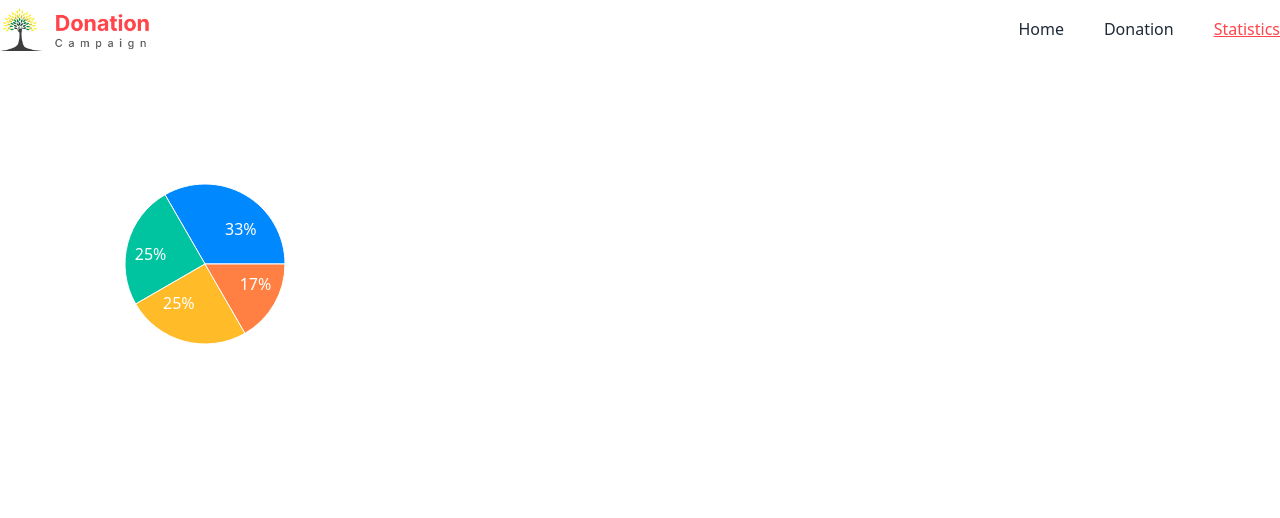
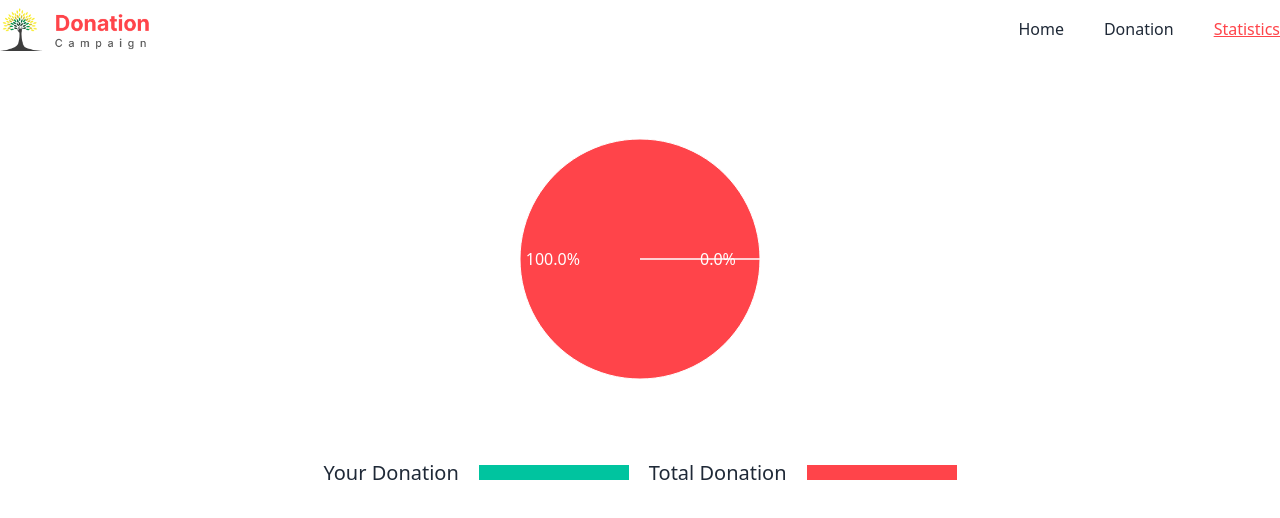
Before and after one commit to fazlecse/donation-campaign, a React (Vite) app: page /statistics in a window 1280 px wide. Shown: the top 518 px of the page. Built offline with nearby package versions, Linux system fonts and the light colour scheme.

Commit message:
add pie chart

```diff
--- a/src/Cards/Cards.jsx
+++ b/src/Cards/Cards.jsx
@@ -1,6 +1,5 @@
 import Card from "../Card/Card";
 const Cards = ({ cards, filterCards }) => {
-  console.log(cards);
   return (
     <div className="container mx-auto py-16 grid grid-cols-1 md:grid-cols-2 lg:grid-cols-4 gap-5">
       {cards.map((card) => (
--- a/src/Layout/Components/PieChartComponent/PieChartComponent.jsx
+++ b/src/Layout/Components/PieChartComponent/PieChartComponent.jsx
@@ -1,16 +1,8 @@
 import React, { useCallback, useEffect, useState } from "react";
 import { PieChart, Pie, Cell } from "recharts";
 import { getStoredApplyDonation } from "../../../Utilities/LocalStorage";
-import localforage from "localforage";
 
-const data = [
-  { name: "Group A", value: 400 },
-  { name: "Group B", value: 300 },
-  { name: "Group C", value: 300 },
-  { name: "Group D", value: 200 },
-];
-
-const COLORS = ["#0088FE", "#00C49F", "#FFBB28", "#FF8042"];
+const COLORS = ["#FF444A", "#00C49F"];
 
 const RADIAN = Math.PI / 180;
 const renderCustomizedLabel = ({
@@ -34,28 +26,28 @@ const renderCustomizedLabel = ({
       textAnchor={x > cx ? "start" : "end"}
       dominantBaseline="central"
     >
-      {`${(percent * 100).toFixed(0)}%`}
+      {`${(percent * 100).toFixed(1)}%`}
     </text>
   );
 };
 
-const PieChartComponent = () => {
-  useEffect(() => {
-    const storedIds = getStoredApplyDonation();
-    // console.log(storedIds);
-
-  }, []);
+const PieChartComponent = ({ cards }) => {
+  const storedIds = getStoredApplyDonation();
+  const storedIdsPercents = (storedIds.length / cards.length) * 100;
+  const cardsPercents = 100 - storedIdsPercents;
+  const data = [
+    { name: "cardsPercents", value: cardsPercents },
+    { name: "storedIdsPercents", value: storedIdsPercents },
+  ];
 
   return (
-    <div>
-      <PieChart width={600} height={600}>
+    <div className="flex items-center justify-center">
+      <PieChart width={300} height={400}>
         <Pie
           data={data}
-          cx={200}
-          cy={200}
           labelLine={false}
           label={renderCustomizedLabel}
-          outerRadius={80}
+          outerRadius={120}
           fill="#8884d8"
           dataKey="value"
         >
--- a/src/Router/router.jsx
+++ b/src/Router/router.jsx
@@ -18,11 +18,12 @@ const router = createBrowserRouter([
       {
         path: "/donation",
         element: <Donation></Donation>,
-        loader: ()=>fetch("/cards.json"),
+        loader: () => fetch("/cards.json"),
       },
       {
         path: "/statistics",
         element: <Statistics></Statistics>,
+        loader: () => fetch("/cards.json"),
       },
       {
         path: "/cards/:id",
@@ -30,7 +31,7 @@ const router = createBrowserRouter([
       },
       {
         path: "/donation/:id",
-        element: <CardDetails></CardDetails>
+        element: <CardDetails></CardDetails>,
       },
     ],
   },
--- a/src/Statistics/Statistics.jsx
+++ b/src/Statistics/Statistics.jsx
@@ -1,9 +1,22 @@
+import { useLoaderData } from "react-router-dom";
 import PieChartComponent from "../Layout/Components/PieChartComponent/PieChartComponent";
 
 const Statistics = () => {
+    const cards = useLoaderData();
+
     return (
       <div>
-       <PieChartComponent/>
+        <PieChartComponent cards={cards}></PieChartComponent>
+        <div className="flex flex-col sm:flex-row gap-5 justify-center items-center text-xl font-medium">
+          <div className="flex items-center gap-5">
+            Your Donation{" "}
+            <div className="bg-[#00C49F] w-[150px] h-[15px]"></div>
+          </div>
+          <div className="flex items-center gap-5">
+            Total Donation{" "}
+            <div className="bg-[#FF444A] w-[150px] h-[15px]"></div>
+          </div>
+        </div>
       </div>
     );
 };
```
